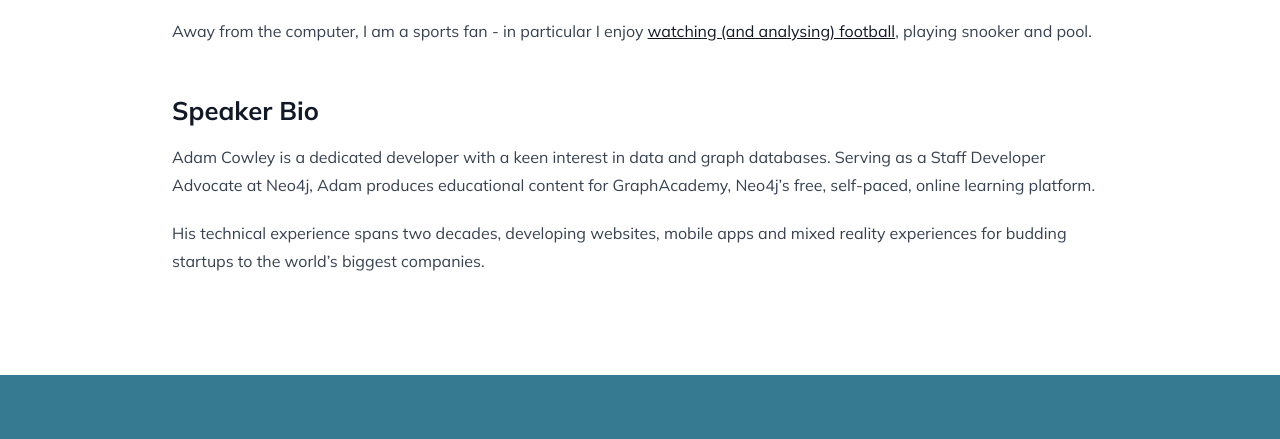
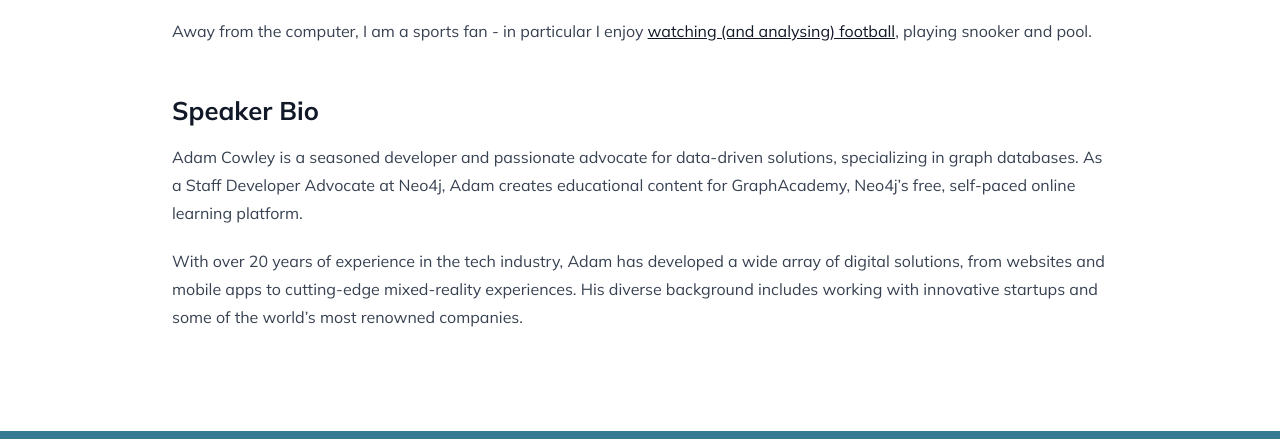
Before and after one commit to adam-cowley/adam-cowley.github.io, an Astro site: page /about in a window 1280 px wide. Shown: the part 1341-1780 px from the top of the page. Built offline with nearby package versions, Linux system fonts and the light colour scheme; Astro itself is replaced by a stand-in of ours; a web font is replaced by a local one; what tailwind-bootstrap-grid would draw is missing.

Commit message:
Update speaker bio

```diff
--- a/src/content/about/index.md
+++ b/src/content/about/index.md
@@ -32,6 +32,6 @@ Away from the computer, I am a sports fan - in particular I enjoy [watching (and
 
 ## Speaker Bio
 
-Adam Cowley is a dedicated developer with a keen interest in data and graph databases. Serving as a Staff Developer Advocate at Neo4j, Adam produces educational content for GraphAcademy, Neo4j's free, self-paced, online learning platform.
+Adam Cowley is a seasoned developer and passionate advocate for data-driven solutions, specializing in graph databases. As a Staff Developer Advocate at Neo4j, Adam creates educational content for GraphAcademy, Neo4j’s free, self-paced online learning platform.
 
-His technical experience spans two decades, developing websites, mobile apps and mixed reality experiences for budding startups to the world's biggest companies.
+With over 20 years of experience in the tech industry, Adam has developed a wide array of digital solutions, from websites and mobile apps to cutting-edge mixed-reality experiences. His diverse background includes working with innovative startups and some of the world’s most renowned companies.
```
